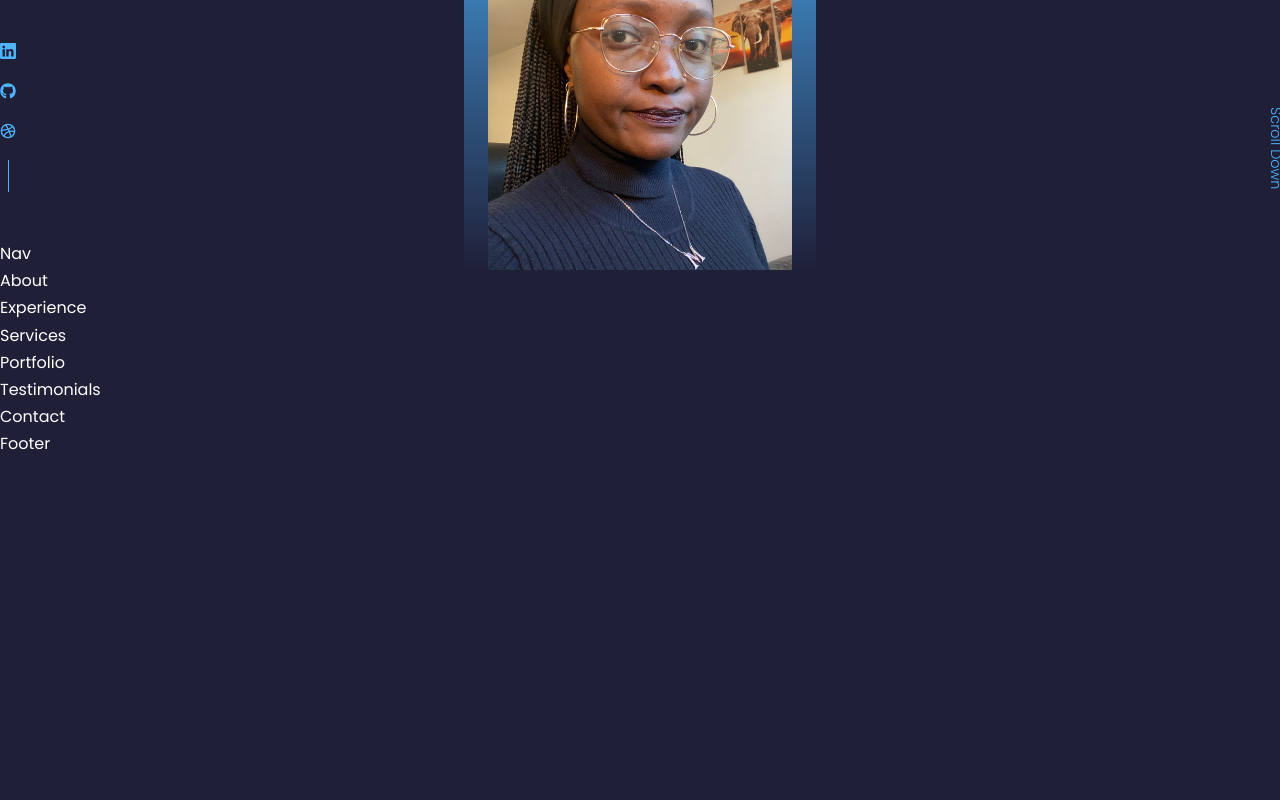
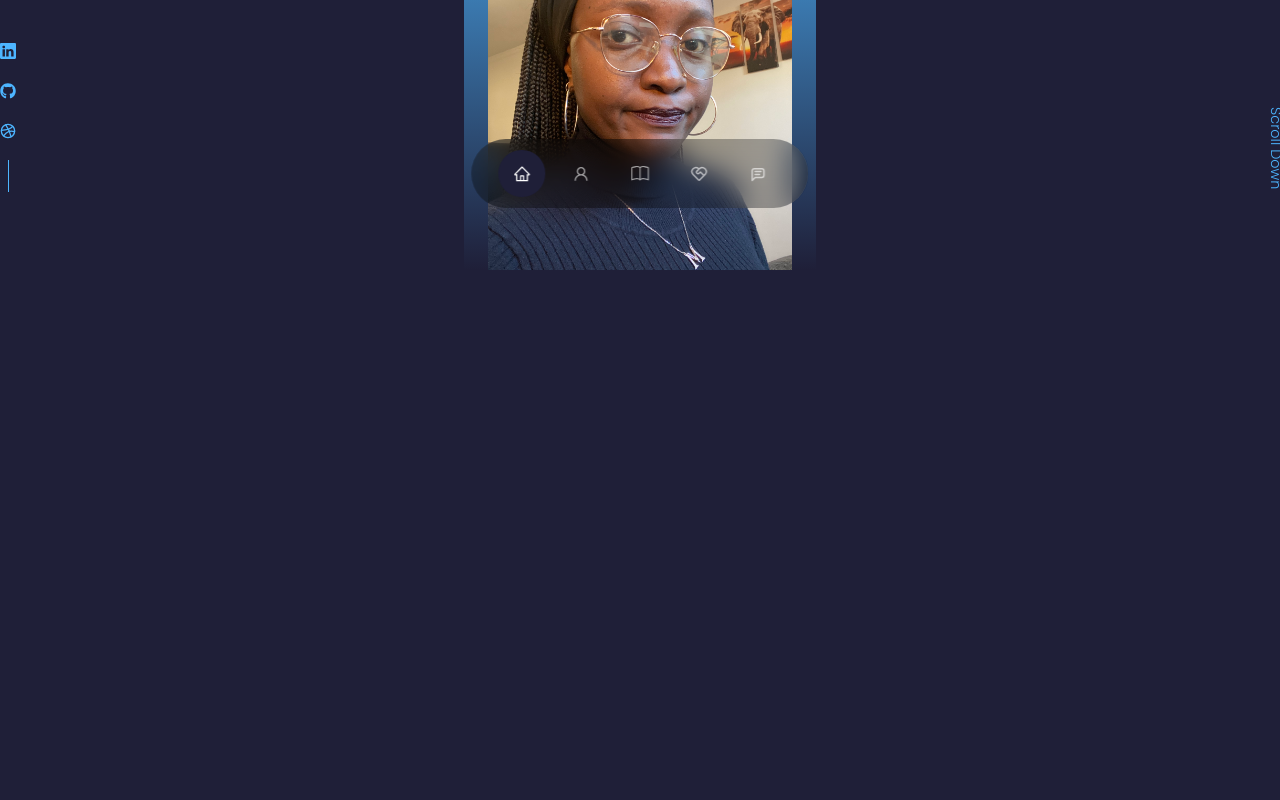
Before and after one commit to mariammuchai/react-portfolio-website-1, a React (Create React App) app: page / in a window 1280 px wide. Shown: the part 560-1360 px from the top of the page. Before the commit the page ends 1018 px from the top, so only its background shows below. Built offline with nearby package versions, Linux system fonts and the light colour scheme; a web font is replaced by a local one.

Commit message:
floating nav component

```diff
--- a/public/index.html
+++ b/public/index.html
@@ -4,7 +4,7 @@
     <meta charset="UTF-8">
     <meta http-equiv="X-UA-Compatible" content="IE=edge">
     <meta name="viewport" content="width=device-width, initial-scale=1.0">
-    <title>The Ultimate React Personal Portfolio Website</title>
+    <title>Mariam Muchai</title>
 </head>
 <body>
     <div id="root"></div>
--- a/src/components/about/About.jsx
+++ b/src/components/about/About.jsx
@@ -3,7 +3,7 @@
 
 const About = () => {
   return (
-    <div>About</div>
+    <section id="about"></section>
   )
 }
 
--- a/src/components/contact/contact.jsx
+++ b/src/components/contact/contact.jsx
@@ -3,7 +3,7 @@
 
 const Contact = () => {
   return (
-    <div>Contact</div>
+    <section id="contact">contact</section>
   )
 }
 
--- a/src/components/experience/experience.jsx
+++ b/src/components/experience/experience.jsx
@@ -3,7 +3,7 @@
 
 const Experience = () => {
   return (
-    <div>Experience</div>
+   <section id="experience">experience</section>
   )
 }
 
--- a/src/components/nav/nav.css
+++ b/src/components/nav/nav.css
@@ -0,0 +1,34 @@
+nav {
+    background: rgba(0, 0, 0, 0.3);
+    width: max-content;
+    display: block;
+    padding: 0.7rem 1.7rem;
+    z-index: 2;
+    position: fixed;
+    left: 50%;
+    transform: translateX(-50%);
+    bottom: 2rem;
+    display: flex;
+    gap: 0.8rem;
+    border-radius: 3rem;
+    backdrop-filter: blur(15px);
+}
+
+nav a {
+    background: transparent;
+    padding: 0.9rem;
+    border-radius: 50%;
+    display: flex;
+    color: var(--color-light);
+    font-size: 1.1rem;
+
+}
+
+nav a:hover {
+    background: rgba(0, 0, 0, 0.4);
+}
+
+nav a.active {
+    background: var(--color-bg);
+    color: var(--color-white);
+}
--- a/src/components/nav/nav.jsx
+++ b/src/components/nav/nav.jsx
@@ -1,9 +1,22 @@
 import React from 'react'
 import './nav.css'
+import {AiOutlineHome} from 'react-icons/ai'
+import {AiOutlineUser} from 'react-icons/ai'
+import {BsBook} from 'react-icons/bs'
+import {RiServiceLine} from 'react-icons/ri'
+import {TbMessage} from 'react-icons/tb'
+import { useState } from 'react'
 
 const Nav = () => {
+  const [activeNav, setActiveNav] = useState('#')
   return (
-    <div>Nav</div>
+    <nav>
+      <a href="#" onClick={() => setActiveNav('#')} className={activeNav === '#' ? 'active' : ''}><AiOutlineHome/></a>
+      <a href="#about" onClick={() => setActiveNav('#about')} className={activeNav === '#about' ? 'active' : ''}><AiOutlineUser/></a>
+      <a href="#experience" onClick={() => setActiveNav('#experience')} className={activeNav === '#experience' ? 'active' : ''}><BsBook/></a>
+      <a href="#services" onClick={() => setActiveNav('#services')} className={activeNav === '#services' ? 'active' : ''}><RiServiceLine/></a>
+      <a href="#contact" onClick={() => setActiveNav('#contact')} className={activeNav === '#contact' ? 'active' : ''}><TbMessage/></a>
+    </nav>
   )
 }
 
--- a/src/components/portfolio/portfolio.jsx
+++ b/src/components/portfolio/portfolio.jsx
@@ -3,7 +3,7 @@
 
 const Portfolio = () => {
   return (
-    <div>Portfolio</div>
+    <section id="portfolio">portfolio</section>
   )
 }
 
--- a/src/components/services/services.jsx
+++ b/src/components/services/services.jsx
@@ -2,7 +2,7 @@
 import './services.css'
 const Services = () => {
   return (
-    <div>Services</div>
+    <section id="services">services</section>
   )
 }
 
--- a/src/components/testimonials/testimonials.jsx
+++ b/src/components/testimonials/testimonials.jsx
@@ -3,7 +3,7 @@
 
 const Testimonials = () => {
   return (
-    <div>Testimonials</div>
+    <section id="testimonials">testimonials</section>
   )
 }
 
--- a/src/index.css
+++ b/src/index.css
@@ -57,6 +57,7 @@
 
 section {
     margin-top: 8rem;
+    height: 100vh;
 }
 
 section > h2, section > h5 {
```
